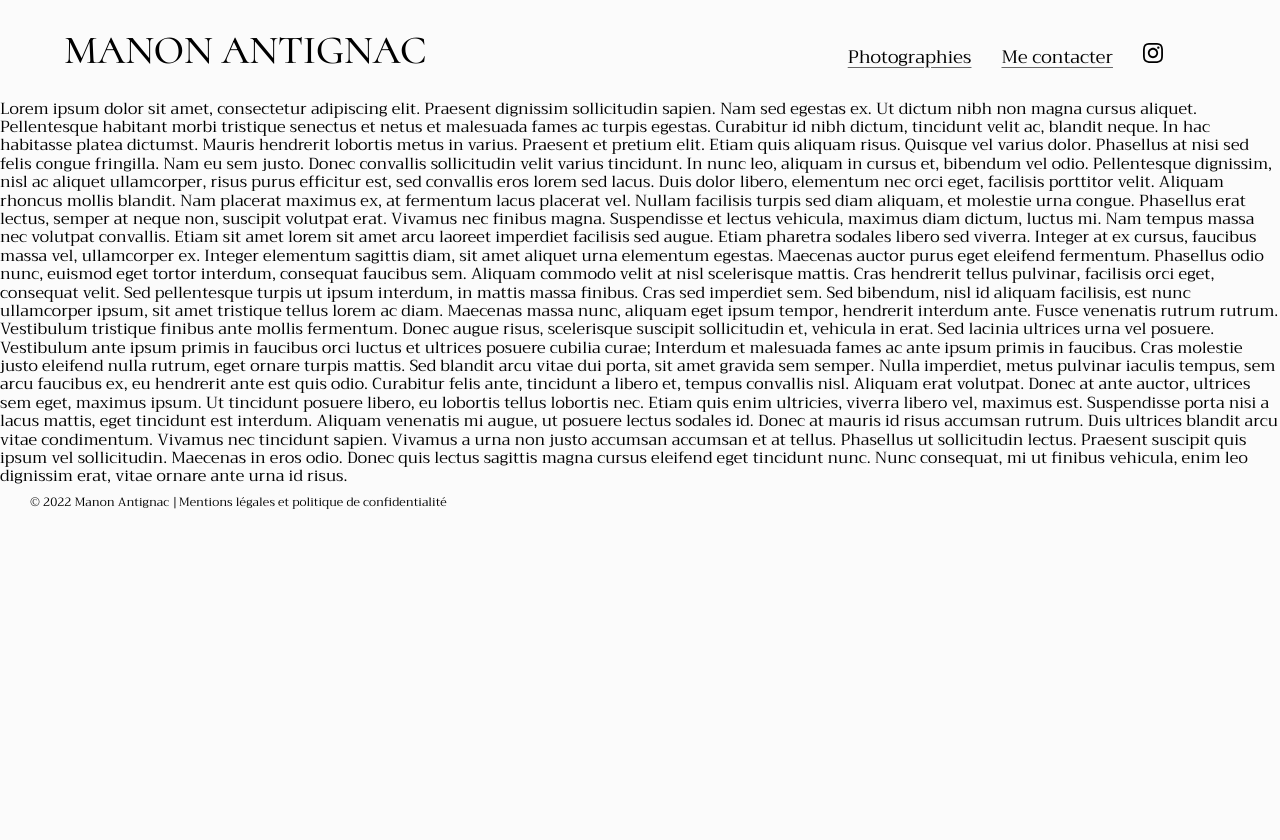
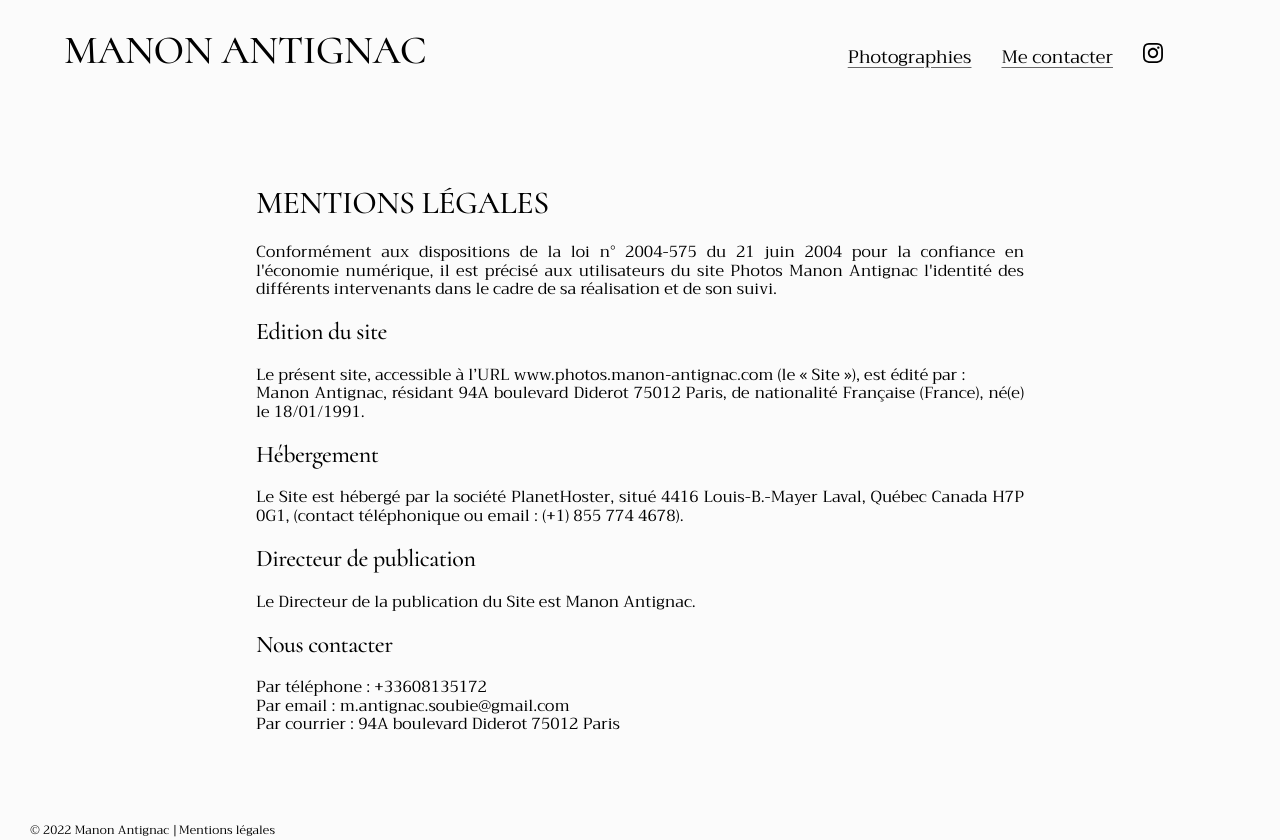
Before and after one commit to Solyahne/photography, a React (Create React App) app: page /mentionslegales in a window 1280 px wide. Before the commit the page ends 800 px from the top, so only its background shows below. Built offline with nearby package versions, Linux system fonts and the light colour scheme.

Commit message:
Ajout texte page d'accueil + mentions légales + corrections de style

```diff
--- a/src/components/modal/modal.css
+++ b/src/components/modal/modal.css
@@ -23,7 +23,8 @@
   .modal_image {
     display: block;
     background: white;
-    height: 50vw;
-    padding: 1rem;
-    border-radius: 1rem;
+    max-height: 55vw;
+    max-width: 70vw;
+    padding: 3px;
+    border-radius: 2px;
   }
--- a/src/pages/errorpage/errorpage.css
+++ b/src/pages/errorpage/errorpage.css
@@ -0,0 +1,15 @@
+.error_main {
+    display: flex;
+    align-items: center;
+    justify-content: center;
+    flex-direction: column;
+}
+
+.error_main .navlink {
+    font-size: 16px;
+}
+
+.error_404 {
+    font-size: 240px;
+    margin-bottom: 50px;
+}
--- a/src/pages/errorpage/errorpage.tsx
+++ b/src/pages/errorpage/errorpage.tsx
@@ -2,8 +2,16 @@ import "./errorpage.css";
 
 export default function Errorpage(): JSX.Element {
     return(
-        <div>
-            Error
-        </div>
+        <main className="error_main">
+        <h1 className="error_404">
+            404
+        </h1>
+        <p>
+        Il n'y a rien à voir ici...
+        </p>
+        <p>
+            Souhaitez-vous revenir à la <a href="http://photos.manon-antignac.com" className="navlink">page d'accueil ?</a>
+        </p>
+        </main>
     )
 }
--- a/src/pages/footer/footer.tsx
+++ b/src/pages/footer/footer.tsx
@@ -7,7 +7,7 @@ export default function Footer(): JSX.Element {
             © 2022 Manon Antignac <span className="display_mobile">|</span>
             <NavLink to={'/mentionslegales'}
                 className="footerlink">
-                <br className="br_mobile"/>Mentions légales et politique de confidentialité
+                <br className="br_mobile"/>Mentions légales
             </NavLink>
         </footer>
     )
--- a/src/pages/galerie/galerie.css
+++ b/src/pages/galerie/galerie.css
@@ -10,6 +10,10 @@
     height: 450px;
     object-fit: cover;
     flex-grow: 1;
+}
+
+.photos_all:hover {
+    cursor: pointer;
 }
 
 .arrow_top {
--- a/src/pages/home/home.tsx
+++ b/src/pages/home/home.tsx
@@ -11,23 +11,11 @@ export default function Home(): JSX.Element {
           LE <br />MONDE<br /> EN LUMIERE<br /> ET CONTRASTES
         </h2>
         <p className="introduction">
-          Lorem ipsum dolor sit amet, consectetur adipiscing elit.
-          Phasellus fermentum varius neque nec ultrices. Pellentesque non facilisis est, commodo dictum lorem.
-          Aliquam eget turpis vel sem mattis imperdiet.
-          Fusce consequat suscipit mauris, in porttitor libero consequat at. Nunc pellentesque metus eget iaculis auctor.
-          Vivamus eget turpis sit amet odio pharetra lacinia.
-          Aliquam scelerisque auctor risus, rutrum consequat est commodo tempor. Praesent eu ipsum lorem.
-          Lorem ipsum dolor sit amet, consectetur adipiscing elit.
-          Phasellus fermentum varius neque nec ultrices. Pellentesque non facilisis est, commodo dictum lorem.
-          Aliquam eget turpis vel sem mattis imperdiet.</p>
+        La photographie en noir et blanc permet de capturer notre monde d’une manière unique.
+        Elle révèle des strates invisibles à l’œil nu, nous invite à voir notre environnement différemment, à se concentrer sur des détails qui seraient peut-être restés dans l’ombre.
+        Elle apporte une liberté inédite, celle de s’affranchir des couleurs pour ne voir qu’en formes et jeux de contrastes. </p>
         <p>
-          Fusce consequat suscipit mauris, in porttitor libero consequat at. Nunc pellentesque metus eget iaculis auctor.
-          Vivamus eget turpis sit amet odio pharetra lacinia.
-          Lorem ipsum dolor sit amet, consectetur adipiscing elit.
-          Phasellus fermentum varius neque nec ultrices. Pellentesque non facilisis est, commodo dictum lorem.
-          Aliquam eget turpis vel sem mattis imperdiet.
-          Fusce consequat suscipit mauris, in porttitor libero consequat at. Nunc pellentesque metus eget iaculis auctor.
-          Vivamus eget turpis sit amet odio pharetra lacinia.
+        Le monochrome nous invite à nous concentrer sur les formes et la lumière. Exigeant, il demande de porter une attention toute particulière à la composition pour réaliser tout son potentiel. Mais la récompense est à la hauteur des efforts. Il y a une raison pour laquelle la photographie noir et blanc est toujours utilisée, pour laquelle elle survit malgré son âge. Ce site et les images qu’il présente sont ma maigre contribution à cet art, populaire et sans cesse renouvelé.  J’ai eu mon premier appareil photo argentique lorsque j’étais enfant, et depuis ma collection n’a cessé de grandir, au grès de mes voyages et des évènements. Je vous invite aujourd'hui à en découvrir une partie.
         </p>
       </div>
       <div className="home_pictures">
--- a/src/pages/listecategories/listecategories.tsx
+++ b/src/pages/listecategories/listecategories.tsx
@@ -5,10 +5,10 @@ import "./listecategories.css";
 export default function Photographies(): JSX.Element {
     return (
         <main className="photographies_series_main">
-            <p className="photographies_introduction">Lorem ipsum dolor sit amet, consectetur adipiscing elit.
+            {/* <p className="photographies_introduction">Lorem ipsum dolor sit amet, consectetur adipiscing elit.
                 Duis eu mi viverra, elementum libero euismod, sagittis neque.
                 In sit amet justo sodales, hendrerit ipsum et, imperdiet nunc. Etiam vel erat hendrerit, fermentum risus ac, interdum est. Praesent varius in magna a auctor. Aliquam erat volutpat. Nunc mattis aliquam magna eget elementum. Nunc non mi nec justo euismod condimentum. Integer posuere sed quam sed tristique.
-            </p>
+            </p> */}
             <section className="photographies_cards_container">
                 {photocover.map((element, index) => (
                     <CategoriesPhotos
--- a/src/pages/mentionslegales/mentionslegales.css
+++ b/src/pages/mentionslegales/mentionslegales.css
@@ -0,0 +1,8 @@
+.mentions_main {
+    display: flex;
+    align-items: center;
+    justify-content: center;
+    margin: 5% auto 5% auto;
+    width: 60%;
+    text-align: justify;
+}
--- a/src/pages/mentionslegales/mentionslegales.tsx
+++ b/src/pages/mentionslegales/mentionslegales.tsx
@@ -2,16 +2,45 @@ import "./mentionslegales.css";
 
 export default function Mentions(): JSX.Element {
     return (
-        <div>
-            Lorem ipsum dolor sit amet, consectetur adipiscing elit. Praesent dignissim sollicitudin sapien. Nam sed egestas ex. Ut dictum nibh non magna cursus aliquet. Pellentesque habitant morbi tristique senectus et netus et malesuada fames ac turpis egestas. Curabitur id nibh dictum, tincidunt velit ac, blandit neque. In hac habitasse platea dictumst. Mauris hendrerit lobortis metus in varius. Praesent et pretium elit. Etiam quis aliquam risus. Quisque vel varius dolor.
+        <main className="mentions_main">
+            <section>
+                <h1>
+                    MENTIONS LÉGALES
+                </h1>
+                <p>
+                    Conformément aux dispositions de la loi n° 2004-575 du 21 juin 2004 pour la confiance en l'économie numérique, il est précisé aux utilisateurs du site Photos Manon Antignac l'identité des différents intervenants dans le cadre de sa réalisation et de son suivi.
+                </p>
+                <h2>
+                    Edition du site
+                </h2>
+                <p>
+                    Le présent site, accessible à l’URL www.photos.manon-antignac.com (le « Site »), est édité par : <br></br>
 
-            Phasellus at nisi sed felis congue fringilla. Nam eu sem justo. Donec convallis sollicitudin velit varius tincidunt. In nunc leo, aliquam in cursus et, bibendum vel odio. Pellentesque dignissim, nisl ac aliquet ullamcorper, risus purus efficitur est, sed convallis eros lorem sed lacus. Duis dolor libero, elementum nec orci eget, facilisis porttitor velit. Aliquam rhoncus mollis blandit. Nam placerat maximus ex, at fermentum lacus placerat vel.
+                    Manon Antignac, résidant 94A boulevard Diderot 75012 Paris, de nationalité Française (France), né(e) le 18/01/1991.
+                </p>
+                <h2>
+                    Hébergement
+                </h2>
+                <p>
+                    Le Site est hébergé par la société PlanetHoster, situé 4416 Louis-B.-Mayer Laval, Québec Canada H7P 0G1, (contact téléphonique ou email : (+1) 855 774 4678).
+                </p>
+                <h2>
+                    Directeur de publication
+                </h2>
 
-            Nullam facilisis turpis sed diam aliquam, et molestie urna congue. Phasellus erat lectus, semper at neque non, suscipit volutpat erat. Vivamus nec finibus magna. Suspendisse et lectus vehicula, maximus diam dictum, luctus mi. Nam tempus massa nec volutpat convallis. Etiam sit amet lorem sit amet arcu laoreet imperdiet facilisis sed augue. Etiam pharetra sodales libero sed viverra. Integer at ex cursus, faucibus massa vel, ullamcorper ex. Integer elementum sagittis diam, sit amet aliquet urna elementum egestas. Maecenas auctor purus eget eleifend fermentum. Phasellus odio nunc, euismod eget tortor interdum, consequat faucibus sem. Aliquam commodo velit at nisl scelerisque mattis. Cras hendrerit tellus pulvinar, facilisis orci eget, consequat velit. Sed pellentesque turpis ut ipsum interdum, in mattis massa finibus. Cras sed imperdiet sem. Sed bibendum, nisl id aliquam facilisis, est nunc ullamcorper ipsum, sit amet tristique tellus lorem ac diam.
+                <p>
+                    Le Directeur de la publication du Site est Manon Antignac.
+                </p>
+                <h2>
+                    Nous contacter
+                </h2>
+                <p>
+                    Par téléphone : +33608135172<br></br>
+                    Par email : m.antignac.soubie@gmail.com<br></br>
+                    Par courrier : 94A boulevard Diderot 75012 Paris<br></br>
 
-            Maecenas massa nunc, aliquam eget ipsum tempor, hendrerit interdum ante. Fusce venenatis rutrum rutrum. Vestibulum tristique finibus ante mollis fermentum. Donec augue risus, scelerisque suscipit sollicitudin et, vehicula in erat. Sed lacinia ultrices urna vel posuere. Vestibulum ante ipsum primis in faucibus orci luctus et ultrices posuere cubilia curae; Interdum et malesuada fames ac ante ipsum primis in faucibus. Cras molestie justo eleifend nulla rutrum, eget ornare turpis mattis. Sed blandit arcu vitae dui porta, sit amet gravida sem semper. Nulla imperdiet, metus pulvinar iaculis tempus, sem arcu faucibus ex, eu hendrerit ante est quis odio. Curabitur felis ante, tincidunt a libero et, tempus convallis nisl. Aliquam erat volutpat.
-
-            Donec at ante auctor, ultrices sem eget, maximus ipsum. Ut tincidunt posuere libero, eu lobortis tellus lobortis nec. Etiam quis enim ultricies, viverra libero vel, maximus est. Suspendisse porta nisi a lacus mattis, eget tincidunt est interdum. Aliquam venenatis mi augue, ut posuere lectus sodales id. Donec at mauris id risus accumsan rutrum. Duis ultrices blandit arcu vitae condimentum. Vivamus nec tincidunt sapien. Vivamus a urna non justo accumsan accumsan et at tellus. Phasellus ut sollicitudin lectus. Praesent suscipit quis ipsum vel sollicitudin. Maecenas in eros odio. Donec quis lectus sagittis magna cursus eleifend eget tincidunt nunc. Nunc consequat, mi ut finibus vehicula, enim leo dignissim erat, vitae ornare ante urna id risus.
-        </div>
+                </p>
+            </section>
+        </main>
     )
 }
```
